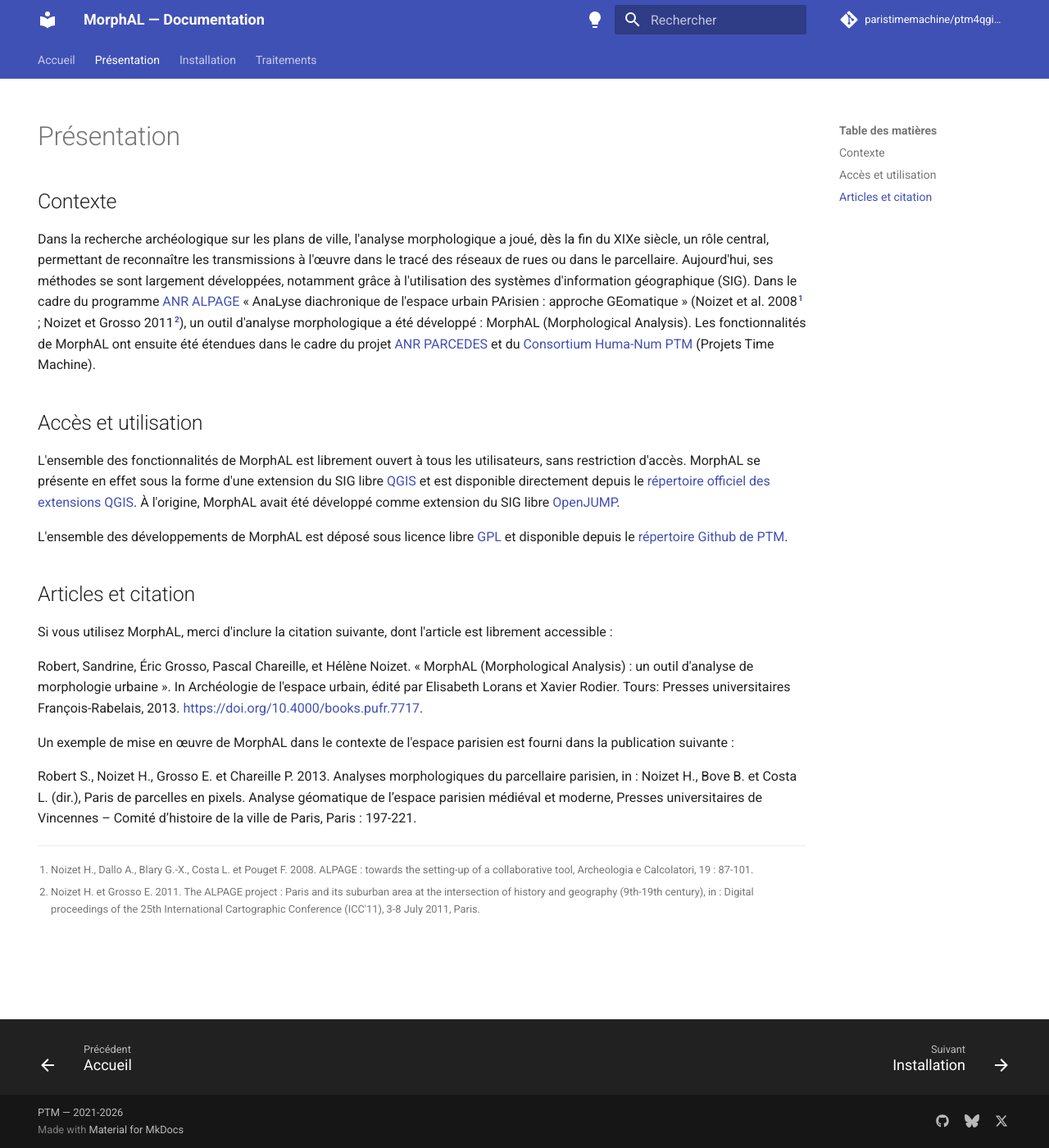
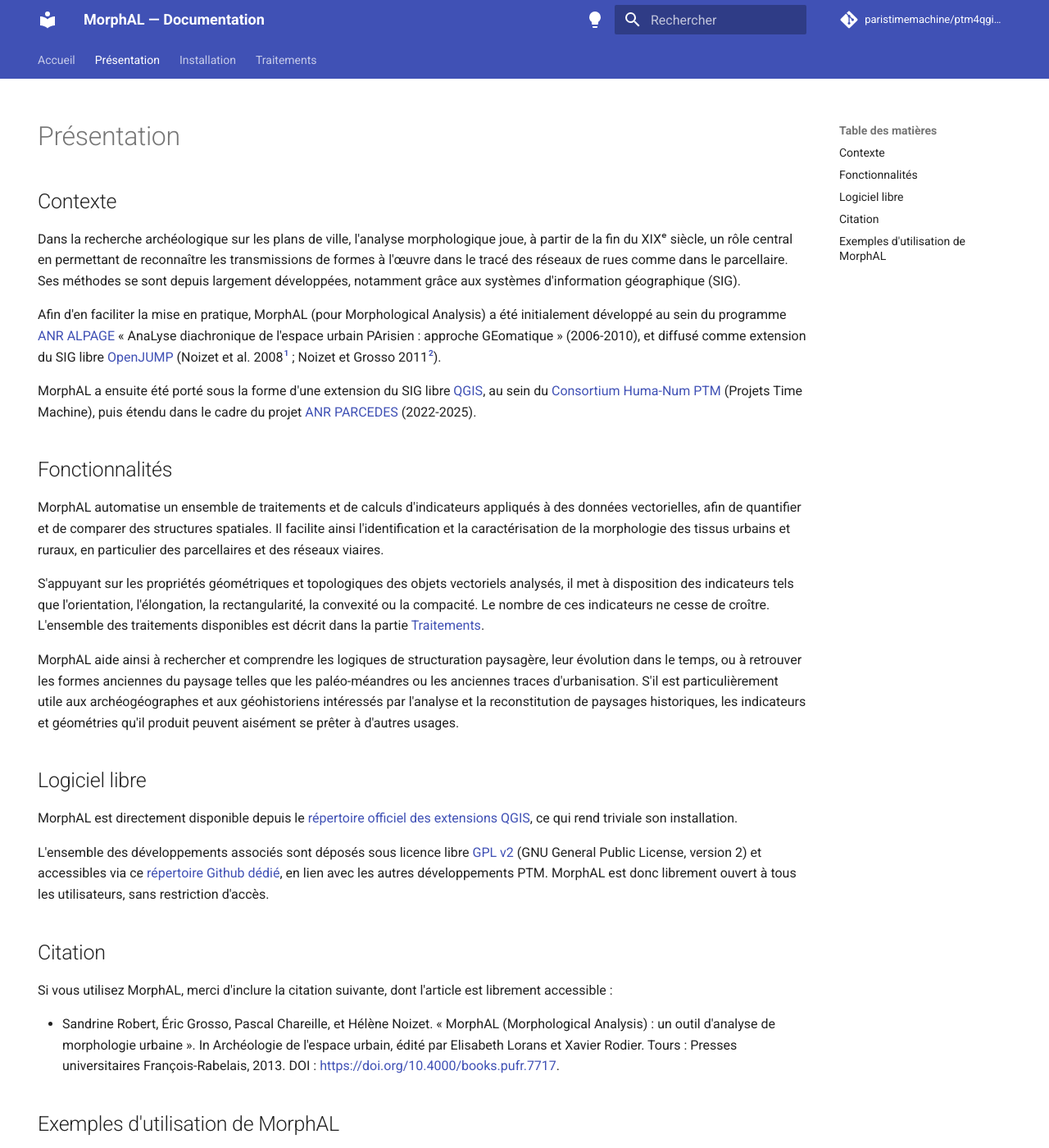
Before and after one commit to paristimemachine/morphal-documentation, an MkDocs documentation site: the page built from docs/presentation.md, in a window 1280 px wide and 1400 px high. Shown: the whole window at 82% size. Built offline with MkDocs 1.6.1 and Material for MkDocs 9.7.7, drawn with Linux system fonts in a browser that asks for light colours; a script that is not in the unit is left out; comment, search, counter and statistics services are not loaded; some of the changed text lies outside the part shown.

Commit message:
Improve presentation page

```diff
--- a/docs/presentation.md
+++ b/docs/presentation.md
@@ -8,23 +8,41 @@ hide:
 
 ## Contexte
 
-Dans la recherche archéologique sur les plans de ville, l'analyse morphologique a joué, dès la fin du XIXe siècle, un rôle central, permettant de reconnaître les transmissions à l'œuvre dans le tracé des réseaux de rues ou dans le parcellaire. Aujourd'hui, ses méthodes se sont largement développées, notamment grâce à l'utilisation des systèmes d'information géographique (SIG). Dans le cadre du programme [ANR ALPAGE](https://alpage.huma-num.fr/){target="_blank"} « AnaLyse diachronique de l'espace urbain PArisien : approche GEomatique » (Noizet et al. 2008[^1] ; Noizet et Grosso 2011[^2]), un outil d'analyse morphologique a été développé : MorphAL (Morphological Analysis). Les fonctionnalités de MorphAL ont ensuite été étendues dans le cadre du projet [ANR PARCEDES](https://parcedes.hypotheses.org/){target="_blank"} et du [Consortium Huma-Num PTM](https://ptm.huma-num.fr/){target="_blank"} (Projets Time Machine).
+Dans la recherche archéologique sur les plans de ville, l'analyse morphologique joue, à partir de la fin du XIXᵉ siècle, un rôle central en permettant de reconnaître les transmissions de formes à l'œuvre dans le tracé des réseaux de rues comme dans le parcellaire. Ses méthodes se sont depuis largement développées, notamment grâce aux systèmes d'information géographique (SIG).
+
+Afin d'en faciliter la mise en pratique, MorphAL (pour Morphological Analysis) a été initialement développé au sein du programme [ANR ALPAGE](https://alpage.huma-num.fr/){target="_blank"} « AnaLyse diachronique de l'espace urbain PArisien : approche GEomatique » (2006-2010), et diffusé comme extension du SIG libre [OpenJUMP](https://www.openjump.org/){target="_blank"} (Noizet et al. 2008[^1] ; Noizet et Grosso 2011[^2]).
+
+MorphAL a ensuite été porté sous la forme d'une extension du SIG libre [QGIS](https://qgis.org/){target="_blank"}, au sein du [Consortium Huma-Num PTM](https://ptm.huma-num.fr/){target="_blank"} (Projets Time Machine), puis étendu dans le cadre du projet [ANR PARCEDES](https://parcedes.hypotheses.org/){target="_blank"} (2022-2025).
 
 [^1]: Noizet H., Dallo A., Blary G.-X., Costa L. et Pouget F. 2008. ALPAGE : towards the setting-up of a collaborative tool, Archeologia e Calcolatori, 19 : 87-101.
 [^2]: Noizet H. et Grosso E. 2011. The ALPAGE project : Paris and its suburban area at the intersection of history and geography (9th-19th century), in : Digital proceedings of the 25th International Cartographic Conference (ICC'11), 3-8 July 2011, Paris.
 
-## Accès et utilisation
+## Fonctionnalités
 
-L'ensemble des fonctionnalités de MorphAL est librement ouvert à tous les utilisateurs, sans restriction d'accès. MorphAL se présente en effet sous la forme d'une extension du SIG libre [QGIS](https://qgis.org/){target="_blank"} et est disponible directement depuis le [répertoire officiel des extensions QGIS](https://plugins.qgis.org/plugins/morphal/]){target="_blank"}. À l'origine, MorphAL avait été développé comme extension du SIG libre [OpenJUMP](https://www.openjump.org/){target="_blank"}.
+MorphAL automatise un ensemble de traitements et de calculs d'indicateurs appliqués à des données vectorielles, afin de quantifier et de comparer des structures spatiales. Il facilite ainsi l'identification et la caractérisation de la morphologie des tissus urbains et ruraux, en particulier des parcellaires et des réseaux viaires.
 
-L'ensemble des développements de MorphAL est déposé sous licence libre [GPL](https://www.gnu.org/licenses/old-licenses/gpl-2.0.html){target="_blank"} et disponible depuis le [répertoire Github de PTM](https://github.com/paristimemachine/){target="_blank"}.
+S'appuyant sur les propriétés géométriques et topologiques des objets vectoriels analysés, il met à disposition des indicateurs tels que l'orientation, l'élongation, la rectangularité, la convexité ou la compacité. Le nombre de ces indicateurs ne cesse de croître. L'ensemble des traitements disponibles est décrit dans la partie [Traitements](traitements.md).
 
-## Articles et citation
+MorphAL aide ainsi à rechercher et comprendre les logiques de structuration paysagère, leur évolution dans le temps, ou à retrouver les formes anciennes du paysage telles que les paléo-méandres ou les anciennes traces d'urbanisation. S'il est particulièrement utile aux archéogéographes et aux géohistoriens intéressés par l'analyse et la reconstitution de paysages historiques, les indicateurs et géométries qu'il produit peuvent aisément se prêter à d'autres usages.
+
+## Logiciel libre
+
+MorphAL est directement disponible depuis le [répertoire officiel des extensions QGIS](https://plugins.qgis.org/plugins/morphal/){target="_blank"}, ce qui rend triviale son installation.
+
+L'ensemble des développements associés sont déposés sous licence libre [GPL v2](https://www.gnu.org/licenses/old-licenses/gpl-2.0.html){target="_blank"} (GNU General Public License, version 2) et accessibles via ce [répertoire Github dédié](https://github.com/paristimemachine/ptm4qgis-morphal){target="_blank"}, en lien avec les autres développements PTM. MorphAL est donc librement ouvert à tous les utilisateurs, sans restriction d'accès.
+
+## Citation
 
 Si vous utilisez MorphAL, merci d'inclure la citation suivante, dont l'article est librement accessible :
 
-Robert, Sandrine, Éric Grosso, Pascal Chareille, et Hélène Noizet. « MorphAL (Morphological Analysis) : un outil d'analyse de morphologie urbaine ». In Archéologie de l'espace urbain, édité par Elisabeth Lorans et Xavier Rodier. Tours: Presses universitaires François-Rabelais, 2013. [https://doi.org/10.4000/books.pufr.7717](https://doi.org/10.4000/books.pufr.7717){target="_blank"}.
+- Sandrine Robert, Éric Grosso, Pascal Chareille, et Hélène Noizet. « MorphAL (Morphological Analysis) : un outil d'analyse de morphologie urbaine ». In Archéologie de l'espace urbain, édité par Elisabeth Lorans et Xavier Rodier. Tours : Presses universitaires François-Rabelais, 2013. DOI : [https://doi.org/10.4000/books.pufr.7717](https://doi.org/10.4000/books.pufr.7717){target="_blank"}.
 
-Un exemple de mise en œuvre de MorphAL dans le contexte de l'espace parisien est fourni dans la publication suivante :
+## Exemples d'utilisation de MorphAL
 
-Robert S., Noizet H., Grosso E. et Chareille P. 2013. Analyses morphologiques du parcellaire parisien, in : Noizet H., Bove B. et Costa L. (dir.), Paris de parcelles en pixels. Analyse géomatique de l’espace parisien médiéval et moderne, Presses universitaires de Vincennes – Comité d’histoire de la ville de Paris, Paris : 197-221.
+Les publications suivantes fournissent des exemples de mise en œuvre de MorphAL dans le contexte de l'espace parisien :
+
+- Robert Sandrine, Noizet Hélène, Grosso Éric et Chareille Pascal. 2013. Analyses morphologiques du parcellaire ancien de Paris, in : Noizet H., Bove B. et Costa L. (dir.), Paris de parcelles en pixels. Analyse géomatique de l'espace parisien médiéval et moderne, Presses universitaires de Vincennes – Comité d'histoire de la ville de Paris, Paris : 197-221.
+
+- Noizet Hélène, Bove Boris et Bernardi Philippe. 2024. Essai d'analyse morphologique de l'île de la Cité à Paris (1300-1754), Histoire urbaine, 70(2), 65-94. <https://shs.cairn.info/revue-histoire-urbaine-2024-2-page-65>{target="_blank"}.
+
+- Hermenault Léa. 2020. De l'analyse du parcellaire aux dynamiques intra-urbaines : apport de l'archéogéographie à la compréhension de l'évolution de l'espace parisien sur le temps long, ArcheoSciences, 44-2, 161-174. <http://journals.openedition.org/archeosciences/7625>{target="_blank"}, DOI : <https://doi.org/10.4000/archeosciences.7625>{target="_blank"}.
```
